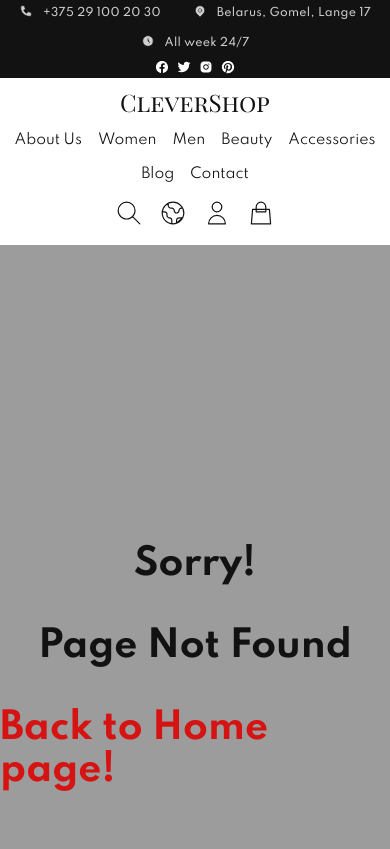
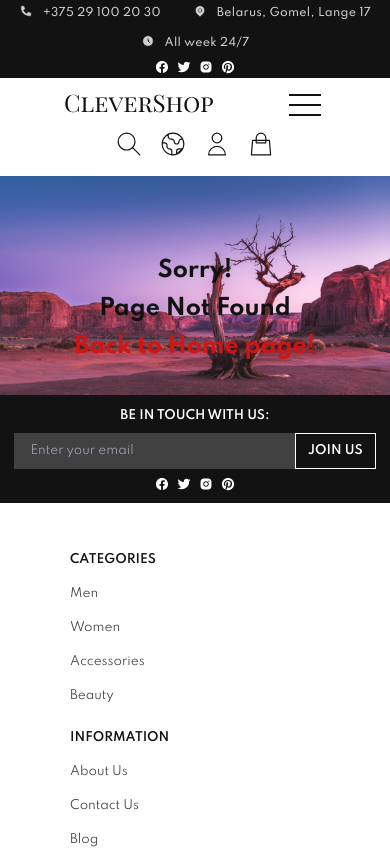
Before and after one commit to MaxTarasevich/training-shop, a React (Create React App) app: page / in a window 390 px wide. Shown: the top 849 px of the page. Built offline with nearby package versions, Linux system fonts and the light colour scheme.

Commit message:
feat:burger menu

```diff
--- a/src/components/Navigation.tsx
+++ b/src/components/Navigation.tsx
@@ -1,4 +1,4 @@
-import React from 'react';
+import React, { useState } from 'react';
 
 import Logo from '../assets/icons/main/Logo.svg'
 
@@ -10,20 +10,36 @@ import Bag from '../SVGcomponent/Bag';
 import { Link, NavLink } from 'react-router-dom';
 
 const Navigation = () => {
+  const [burger, setBurger] = useState<boolean>(false)
+
+
   return <nav className='nav' data-test-id="menu">
-    <div className="container pb-5 pt-4  flex lg:justify-between justify-center flex-wrap gap-4">
+    <div className="container pb-5 pt-4  flex sm:justify-between justify-evenly flex-wrap gap-4">
       <Link className='nav__logo' to="/training-shop" data-test-id="header-logo-link">
         <img src={Logo} alt="Logo" />
       </Link>
 
-      <ul className='nav__menu flex gap-x-4 justify-center flex-wrap gap-y-3  text-title4 text-dark'>
-        <li><a href="about">About Us</a></li>
-        <li><NavLink to="/training-shop/women" data-test-id="menu-link-women">Women</NavLink></li>
-        <li><NavLink to="/training-shop/men" data-test-id="menu-link-men">Men</NavLink></li>
-        <li><a href="beauty">Beauty</a></li>
-        <li><a href="accessories">Accessories</a></li>
-        <li><a href="blog">Blog</a></li>
-        <li><a href="contact">Contact</a></li>
+      <ul className={`nav__menu lg:flex  gap-x-4 text-title4 text-dark
+                      ${burger ? 'burger-open sm:text-title text-title1 font-semibold' : 'hidden'}`}
+                      onClick={()=>{
+                        setBurger(!burger)
+                      }}>
+        <li className='hover:text-error transition-colors duration-500'><a href="about">About Us</a></li>
+        <li className='hover:text-error transition-colors duration-500'><NavLink to="/training-shop/women" data-test-id="menu-link-women">Women</NavLink></li>
+        <li className='hover:text-error transition-colors duration-500'><NavLink to="/training-shop/men" data-test-id="menu-link-men">Men</NavLink></li>
+        <li className='hover:text-error transition-colors duration-500'><a href="beauty">Beauty</a></li>
+        <li className='hover:text-error transition-colors duration-500'><a href="accessories">Accessories</a></li>
+        <li className='hover:text-error transition-colors duration-500'><a href="blog">Blog</a></li>
+        <li className='hover:text-error transition-colors duration-500'><a href="contact">Contact</a></li>
+      </ul>
+
+      <ul className='burger relative z-50 lg:hidden w-10 flex flex-col gap-2 cursor-pointer px-1 hover:animate-pulse'
+        onClick={()=>{
+          setBurger(!burger)
+        }}>
+        <li className={`h-0.5 bg-dark ${burger ? '-rotate-45 translate-y-[10px]' : ''}`}></li>
+        <li className={`h-0.5 ${burger ? 'bg-white' : 'bg-dark'}`}></li>
+        <li className={`h-0.5 bg-dark  ${burger ? 'rotate-45 -translate-y-[10px]' : ''} `}></li>
       </ul>
 
       <ul className="nav__icons flex space-x-5">
--- a/src/index.css
+++ b/src/index.css
@@ -27,6 +27,9 @@
   }
   .size__item{
     @apply w-10 h-10 my-4 bg-gr-white flex justify-center items-center cursor-pointer;
+  }
+  .burger-open{
+    @apply flex flex-col gap-y-5 items-center justify-evenly z-50 top-0 left-0 pt-[15%]  fixed w-full bg-white-800 min-h-screen ;
   }
 }
 
--- a/src/pages/PageNotFound.tsx
+++ b/src/pages/PageNotFound.tsx
@@ -1,14 +1,20 @@
 import React from 'react'
 import { Link } from 'react-router-dom'
 
+import desert from '../assets/images/desert.jpg'
+
 const PageNotFound = () => {
   return (
-    <section className='flex justify-center flex-col gap-y-10 items-center h-screen bg-grey-dark text-title font-bold text-dark'>
-      <p>Sorry!</p>
-      <p>Page Not Found</p>
-      <p>
-        <Link className='text-error' to="/training-shop">Back to Home page!</Link>
-      </p>
+    <section className={`relative lg:text-title text-title2 font-bold text-dark overflow-hidden`}>
+      <div className="container absolute top-0 bottom-0 right-0 left-0 flex justify-start flex-col lg:gap-y-10 gap-y-2 items-center">
+        <p className='mt-20'>Sorry!</p>
+        <p>Page Not Found</p>
+        <p>
+          <Link className='text-error' to="/training-shop">Back to Home page!</Link>
+        </p>
+      </div>
+
+      <img className='object-cover object-bottom' src={desert} alt="" />
 
     </section>
   )
```
Also changed, not shown: src/assets/images/desert.jpg (added).
